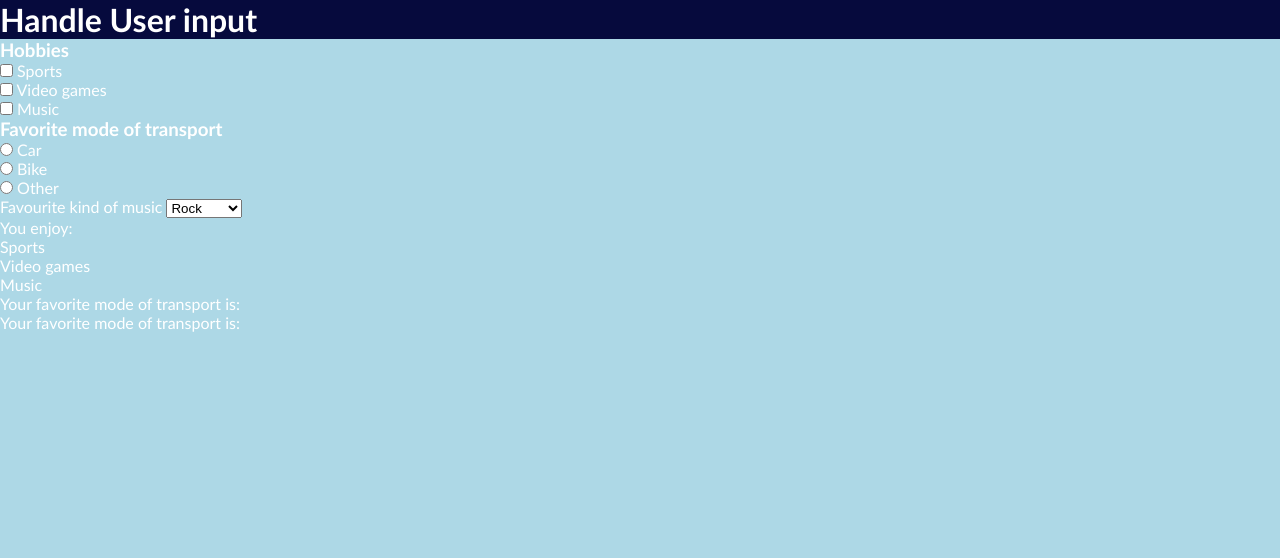
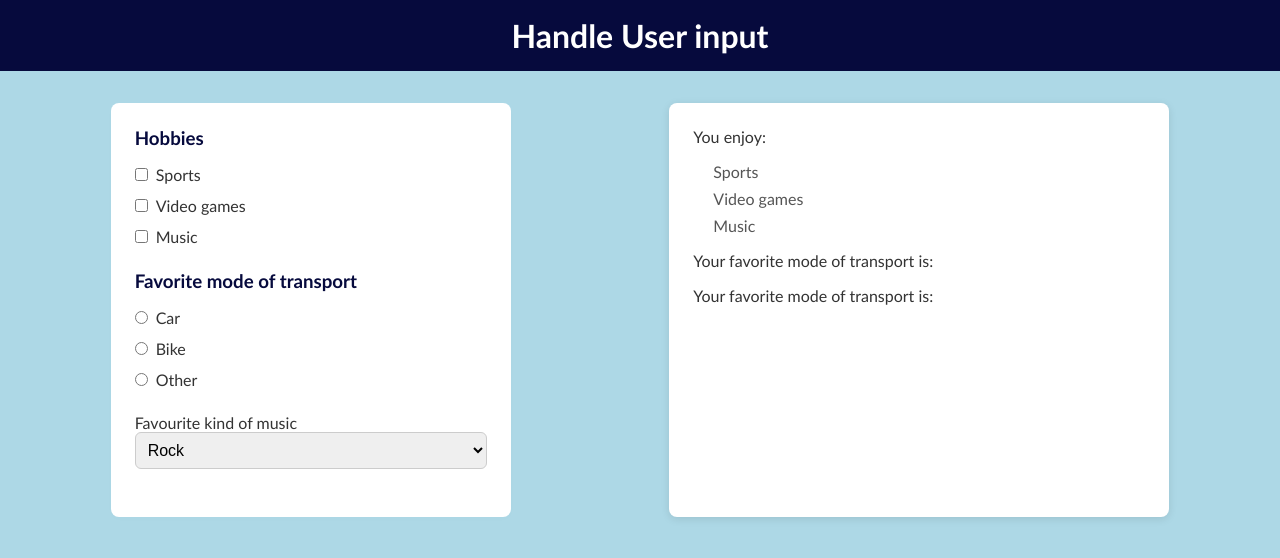
Before and after one commit to Peter-Adjao/Hands-On-project, a plain HTML site: page form.html in a window 1280 px wide. Drawn offline with Linux system fonts and the light colour scheme.

Commit message:
feat: Style a new page with a form which handles user input

```diff
--- a/css/form.css
+++ b/css/form.css
@@ -19,6 +19,103 @@ body{
 
 }
 
-header {
+.mainHeader {
+    text-align: center;
+    padding: 1rem;
     background-color: #060A3D;
 }
+
+.row {
+    display: flex;
+    padding: 2rem;
+    gap: 5rem;
+    justify-content: space-evenly;
+    flex-wrap: wrap;
+}
+
+/* Form area (main) */
+main {
+    flex: 1;
+    max-width: 400px;
+    background: white;
+    color: #333;
+    padding: 1.5rem;
+    border-radius: 8px;
+    box-shadow: 0 2px 8px rgba(0, 0, 0, 0.01);
+}
+
+.side-bar {
+    flex: 2;
+    max-width: 500px;
+    padding: 1.5rem;
+    border-radius: 8px;
+    box-shadow: 0 2px 8px rgba(0,0,0,0.1);
+    color: #333;
+    background: #fff;
+}
+
+.side-bar ul li{
+    list-style: none;
+     margin-top: 0.5rem;
+}
+
+.side-bar ul {
+    margin-top: 0.5rem;
+    padding-left: 1.25rem;
+}
+
+.side-bar p  {
+    margin-bottom: 1rem;
+    font-size: 1rem;
+}
+
+form h3 {
+    margin-bottom: 1rem;
+    color: #060A3D
+}
+
+.radio-group {
+    margin-bottom: 1.5rem;
+}
+
+.form-check {
+    margin-bottom: 0.75rem;
+    display: flex;
+    align-items: center;
+    gap: 0.5rem;
+}
+
+.form-check-label {
+    font-size: 1rem;
+}
+
+/* check-input style */
+.form-check-input {
+  accent-color: var(--primary-color);
+}
+.select-control {
+    width: 100%;
+    padding: 0.5rem;
+    border-radius: 6px;
+    border: 1px solid #ccc;
+    font-size: 1rem;
+}
+
+.select-control option {
+    background-color: #ccc;
+}
+
+.text-secondary {
+    color: #555;
+}
+
+@media (max-width: 768px) {
+  .row {
+    flex-direction: column;  /* stack vertically */
+  }
+
+  main, #sidebar {
+    flex: 1 1 100%;          /* take full width */
+    max-width: 100%;
+  }
+}
--- a/form.html
+++ b/form.html
@@ -58,7 +58,7 @@
                 </form>
             </main>
 
-            <aside id="sidebar" class="">
+            <aside id="sidebar" class="side-bar">
                 <p>
                     You enjoy:
                     <ul>
```
